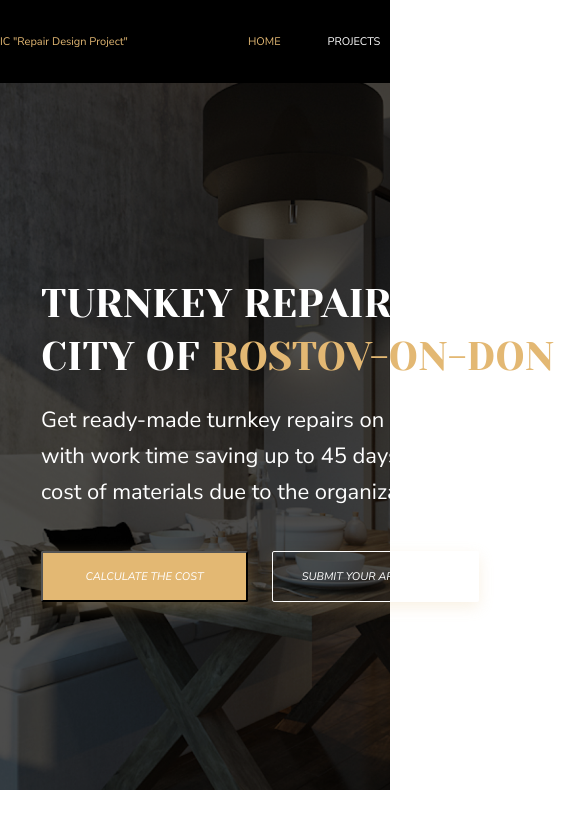
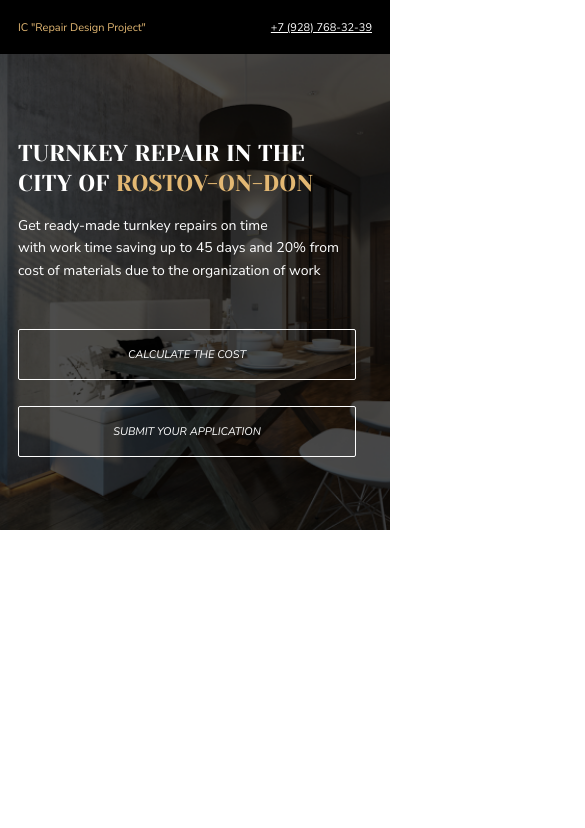
Before and after one commit to Liubov0507/Turnkey-Repair, a plain HTML site: page index.html in a window 390 px wide. Shown: the top 828 px of the page, 585 px wide, since content can reach past the window. Drawn offline with Linux system fonts and the light colour scheme.

Commit message:
Step1: add media.css

```diff
--- /dev/null
+++ b/css/media.css
@@ -0,0 +1,53 @@
+@media only screen and (max-width: 575px) {
+    .container_header {
+        width: 100%;
+        justify-content: space-between;
+        height: 54px;
+        padding: 0 18px;
+    }
+
+    .container {
+        width: 100%;
+        padding: 0 18px;
+    }
+
+    .header_nav,
+    .button_header {
+        display: none;
+    }
+
+    .header_logo {
+        margin: 0;
+    }
+
+    .header_phone {
+        margin: 0;
+    }
+
+    .promo {
+        min-height: 476px;
+        background: url(../img/promo/bg_mobile.png) center center/cover
+            no-repeat;
+    }
+
+    .promo_text {
+        padding: 85px 0 0 0;
+    }
+
+    .title {
+        font-size: 23px;
+    }
+
+    .promo_descr {
+        font-size: 14px;
+        padding: 16px 0 47px 0;
+    }
+
+    .promo_button_calc,
+    .promo_button_submit {
+        width: 338px;
+        height: 51px;
+        margin-bottom: 26px;
+        margin-right: 0;
+    }
+}
--- a/css/style.css
+++ b/css/style.css
@@ -4,12 +4,20 @@
 }
 
 body {
-    font-family: 'Nunito Sans', sans-serif;
-    color: #FFFFFF;
+    font-family: "Nunito Sans", sans-serif;
+    color: #ffffff;
 }
 
 .container {
     width: 1256px;
+}
+
+.title {
+    font-family: "Yeseva One", cursive;
+    font-weight: normal;
+    font-size: 40px;
+    line-height: 1.3;
+    text-transform: uppercase;
 }
 
 .container_header {
@@ -21,22 +29,31 @@ body {
 }
 
 .header {
-   background-color: black;
+    position: sticky;
+    top: 0;
+    background-color: black;
+}
 
- }
-
-.header>a {
+.header > a {
     text-decoration: none;
     text-transform: uppercase;
-    color: #E3B873;
+    color: #e3b873;
 }
 
 .header_logo {
-   color: #E3B873;
-   margin: 0 120px 0 0;
+    color: #e3b873;
+    margin: 0 120px 0 0;
 }
 
 .header_phone {
+    color: #ffffff;
+}
+
+.header_phone:hover {
+    color: #e3b873;
+}
+
+.header_phone > a {
     margin-left: 53px;
     margin-right: 45px;
 }
@@ -49,7 +66,7 @@ nav {
     display: flex;
     padding-left: 0;
     list-style-type: none;
- }
+}
 
 .header_nav_item {
     margin-right: 47px;
@@ -58,74 +75,65 @@ nav {
 .header_nav_item a {
     text-decoration: none;
     text-transform: uppercase;
-    color: #FFFFFF;
+    color: #ffffff;
 }
 
-.header_nav_item>.home {
-    color: #E3B873;
+.header_nav_item > a:hover {
+    color: #e3b873;
 }
 
 .button {
     width: 161px;
     height: 37px;
-    background: #E3B873;
-    box-shadow: 0px 5px 15px rgba(227, 184, 115, 0.2);
+    border: 1px solid #ffffff;
+    background: none;
     border-radius: 2px;
     color: white;
-    font-family: 'Nunito Sans', sans-serif;
+    font-family: "Nunito Sans", sans-serif;
     font-style: italic;
     font-size: 11px;
-    line-height: 15px;
     text-align: center;
     text-transform: uppercase;
     margin: 0;
     padding: 0;
+    cursor: pointer;
 }
 
-
+.button:hover {
+    background: #e3b873;
+    border-color: transparent;
+    transition: 0.2s all;
+    box-shadow: 0px 5px 15px rgba(227, 184, 115, 0.2);
+}
 
 .promo {
     min-height: 707px;
-    background: url(../img/bg2.png) center center/cover no-repeat;
-}
-
-.title {
-    font-family: 'Yeseva One', cursive;
-    font-weight: normal;
-    font-size: 40px;
-    line-height: 53px;
-    text-transform: uppercase;
-    color: #FFFFFF;
+    background: url(../img/promo/bg_desktop.png) center center/cover no-repeat;
 }
 
 .promo_text {
-    padding-top: 194px;
-    padding-left: 41px;
+    padding: 194px 690px 208px 42px;
 }
 
-.title>span {
-    color: #E3B873;
+.promo_title > span {
+    color: #e3b873;
 }
 
 .promo_descr {
-    font-style: normal;
-    font-weight: normal;
     font-size: 22px;
-    line-height: 36px;
-    color: #FFFFFF;
+    line-height: 1.6;
+    color: #ffffff;
     padding: 19px 0 41px 0;
 }
 
-.button_calc {
+.promo_button_calc,
+.promo_button_submit {
     width: 207px;
     height: 51px;
     margin-right: 20px;
+}
+
+.promo_button_calc:hover,
+.promo_button_submit:hover {
     box-shadow: 0px 5px 15px rgba(227, 184, 115, 0.3);
 }
-
-.button_submit {
-    width: 207px;
-    height: 51px;
-    border: 1px solid #FFFFFF;
-    background: none;
-}
--- a/index.html
+++ b/index.html
@@ -1,22 +1,26 @@
 <!DOCTYPE html>
 <html lang="en">
+
 <head>
     <meta charset="UTF-8">
     <meta http-equiv="X-UA-Compatible" content="IE=edge">
     <meta name="viewport" content="width=device-width, initial-scale=1.0">
     <title>Turnkey Repair</title>
     <link rel="preconnect" href="https://fonts.gstatic.com">
-    <link href="https://fonts.googleapis.com/css2?family=Nunito+Sans:ital@0;1&family=Yeseva+One&display=swap" rel="stylesheet">
+    <link href="https://fonts.googleapis.com/css2?family=Nunito+Sans:ital@0;1&family=Yeseva+One&display=swap"
+        rel="stylesheet">
     <link rel="stylesheet" href="css/style.css">
+    <link rel="stylesheet" href="css/media.css" media="only screen and (max-width: 575px)">
 
 </head>
+
 <body>
     <header class="header">
         <div class="container_header">
             <span class="header_logo">IC "Repair Design Project"</span>
             <nav>
                 <ul class="header_nav">
-                    <li class="header_nav_item"><a class="home" href="">HOME</a></li>
+                    <li class="header_nav_item"><a href="#">HOME</a></li>
                     <li class="header_nav_item"><a href="#">PROJECTS</a></li>
                     <li class="header_nav_item"><a href="#">MEASUREMENT</a></li>
                     <li class="header_nav_item"><a href="#">TEAM</a></li>
@@ -24,8 +28,8 @@
                     <li class="header_nav_item"><a href="#">CONTACTS</a></li>
                 </ul>
             </nav>
-            <span class="header header_phone"><a href="">+7 (928) 768-32-39</a></span>
-            <button class="button">Request a call</button> <!-- Кнопка -->
+            <a class="header header_phone" href="tel:+7 (928) 768-32-39">+7 (928) 768-32-39</a>
+            <button class="button button_header">Request a call</button> <!-- Кнопка -->
         </div>
     </header>
 
@@ -33,17 +37,20 @@
         <div class="promo">
             <div class="container">
                 <div class="promo_text">
-                 <h1 class="title">Turnkey Repair in the <br>city of <span>Rostov-on-Don</span></h1>
-                    <p class="promo_descr">Get ready-made turnkey repairs on time <br>with work time saving up to 45 days and 20% from <br>cost of materials due to the organization of work</p>
-                    <button class=" button button_calc">CALCULATE THE COST</button>
-                 <button class="button button_submit">SUBMIT YOUR APPLICATION</button>
+                    <h1 class="title promo_title">Turnkey Repair in the <br> city of <span>Rostov-on-Don</span></h1>
+                    <p class="promo_descr">Get ready-made turnkey repairs on time <br> with work time saving up to 45
+                        days and 20% from <br>cost of materials due to the organization of work</p>
+                    <button class=" button promo_button_calc">CALCULATE THE COST</button>
+                    <button class="button promo_button_submit">SUBMIT YOUR APPLICATION</button>
                 </div>
             </div>
         </div>
 
+        <form action="" class="form"></form>
     </main>
 
 
 
 </body>
+
 </html>
```
Also changed, not shown: img/header/bg_header.png (renamed from img/bg_header.png), img/promo/bg_desktop.png (renamed from img/bg2.png), img/promo/bg_mobile.png (added).
